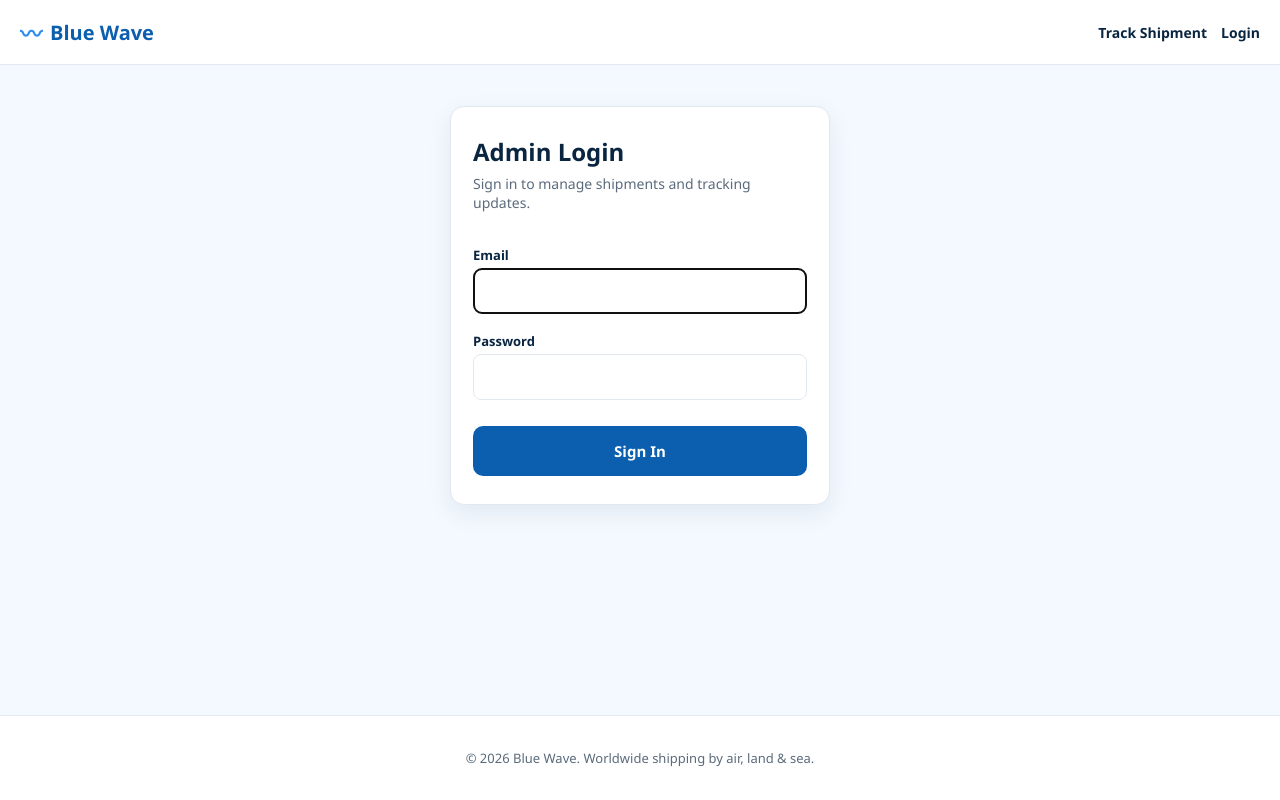
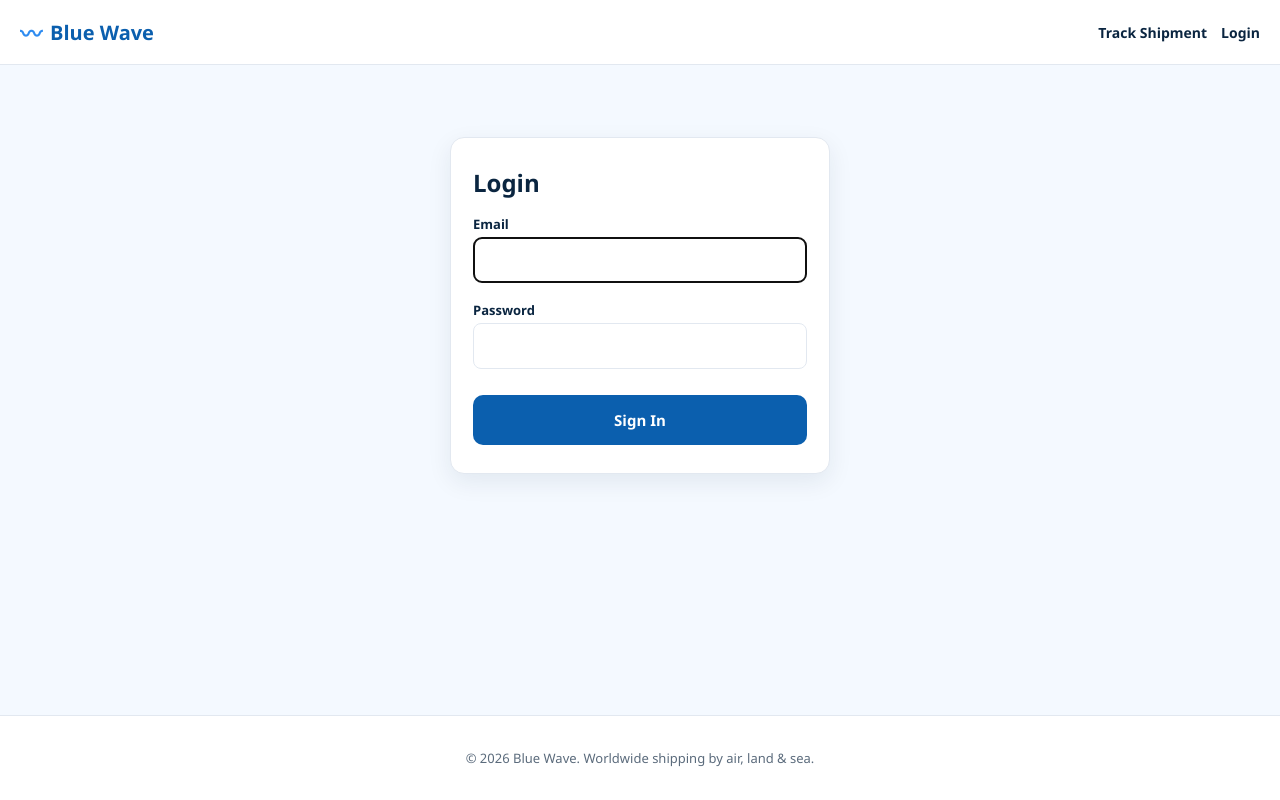
Before and after one commit to lokerwr/blue-wave-app, a React (Vite) app: page /admin/login in a window 1280 px wide. Built offline with nearby package versions, Linux system fonts and the light colour scheme; no server answers.

Commit message:
Update Login.jsx

```diff
--- a/src/pages/Login.jsx
+++ b/src/pages/Login.jsx
@@ -25,8 +25,7 @@ export default function Login() {
   return (
     <section className="auth-page">
       <div className="auth-card">
-        <h1>Admin Login</h1>
-        <p className="auth-sub">Sign in to manage shipments and tracking updates.</p>
+        <h1>Login</h1>
         <form onSubmit={handleSubmit}>
           <label>Email</label>
           <input type="email" value={email} onChange={(e) => setEmail(e.target.value)} required autoFocus />
```
